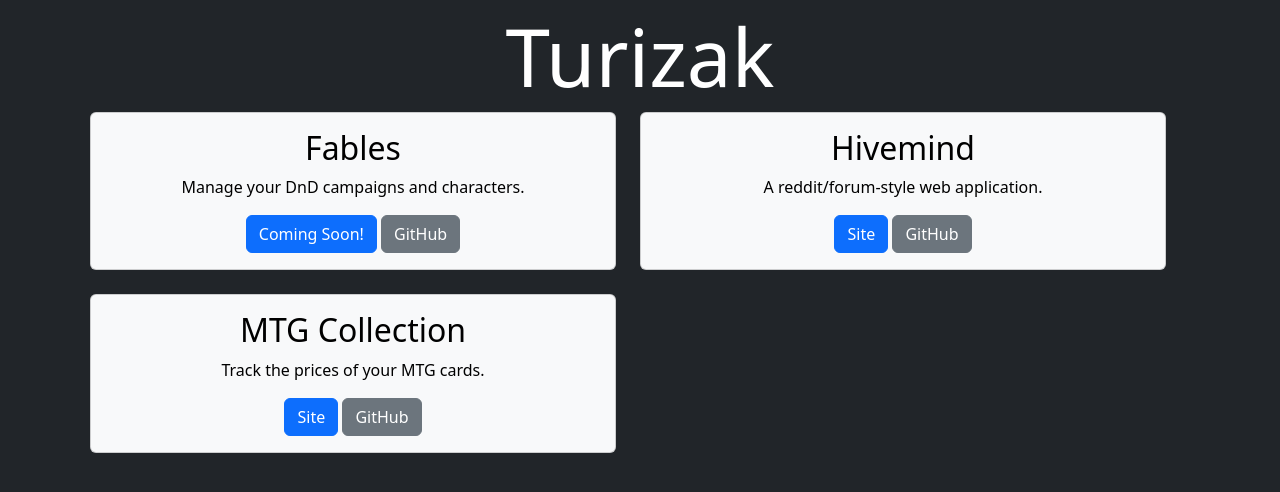
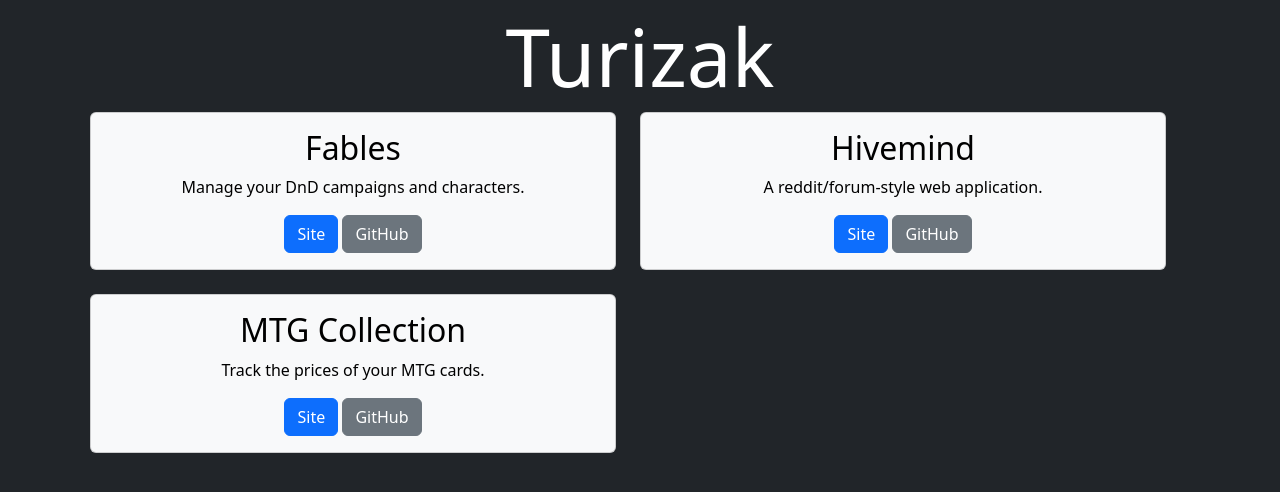
Before and after one commit to Turizak/Turizak.github.io, a Jekyll site: the page built from index.html, in a window 1280 px wide. Shown: the top 492 px of the page. Built offline with Jekyll 4.4.1, drawn with Linux system fonts in a browser that asks for light colours.

Commit message:
Update index.html

```diff
--- a/index.html
+++ b/index.html
@@ -10,7 +10,7 @@ title: Turizak
             <div class="card-body text-center">
                 <h5 class="h2 card-title">Fables</h5>
                 <p class="card-text">Manage your DnD campaigns and characters.</p>
-                <a href="#" class="btn btn-primary">Coming Soon!</a>
+                <a href="https://fables-fe.onrender.com/" target="_blank" class="btn btn-primary">Site</a>
                 <a href="https://github.com/Turizak" class="btn btn-secondary">GitHub</a>
             </div>
         </div>
```
